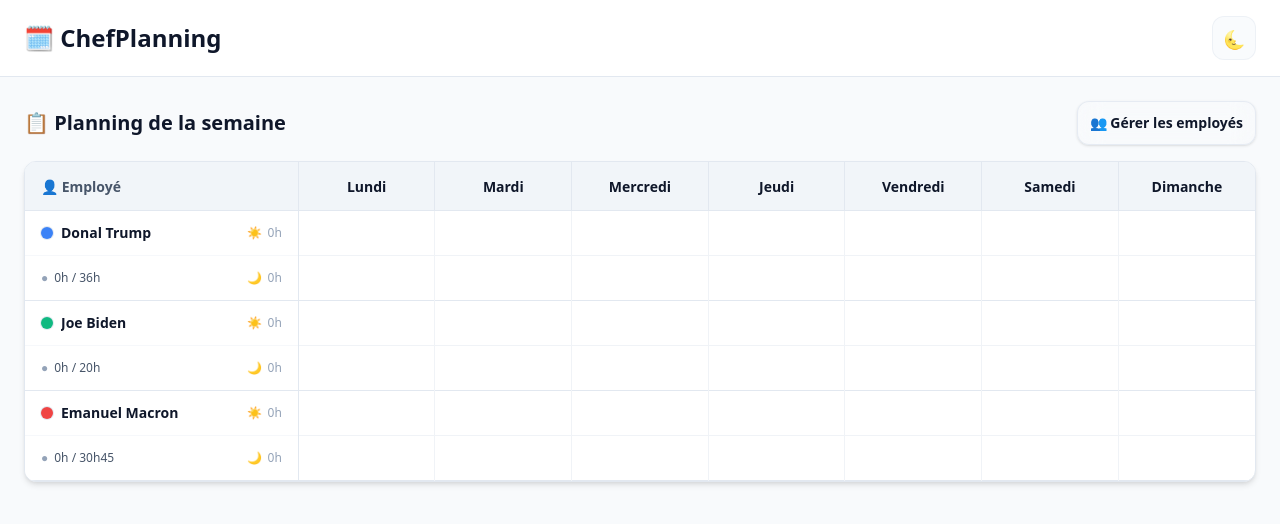
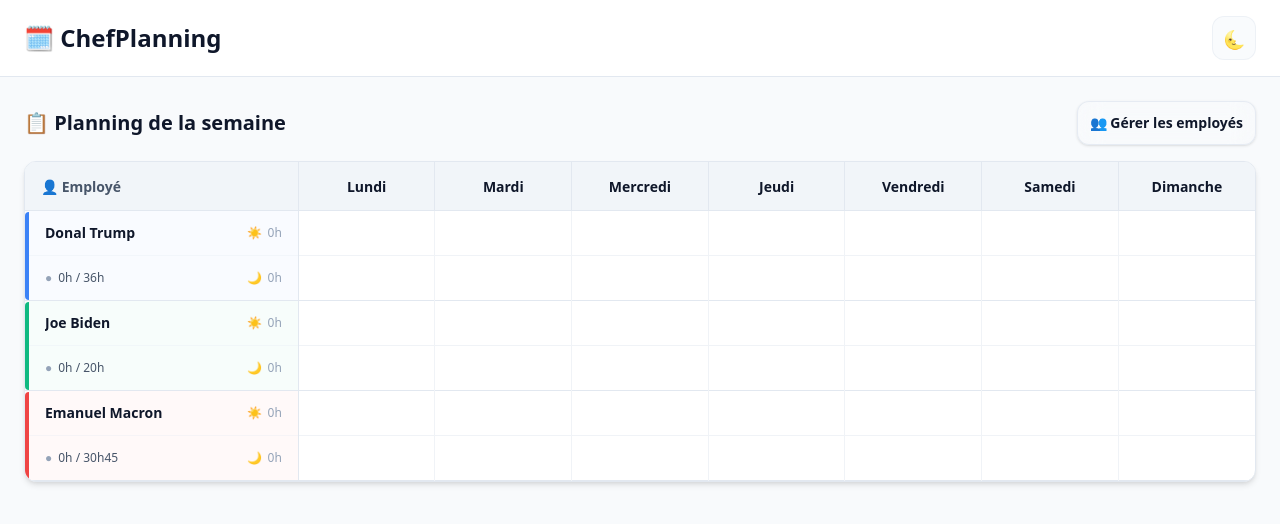
Before and after one commit to Palalde/react, a React (Vite) app in the folder mon-app-react/: page / in a window 1280 px wide. Shown: the top 524 px of the page. Built offline with nearby package versions, Linux system fonts and the light colour scheme.

Commit message:
changement ui/ux

```diff
--- a/mon-app-react/src/features/planning/components/EmployeeRow.jsx
+++ b/mon-app-react/src/features/planning/components/EmployeeRow.jsx
@@ -69,17 +69,19 @@ function EmployeeRow({
         {/* Cellule employé — rowSpan 2 (AM + PM), sticky à gauche */}
         <td
           rowSpan={2}
-          className="sticky left-0 z-10 bg-bg-primary border-r border-border p-0 align-stretch group-hover/row:bg-bg-secondary/30 transition-colors"
+          className="sticky left-0 z-10 border-r border-border p-0 align-stretch transition-colors"
+          style={{ backgroundColor: `${employee.color}08` }}
         >
-          <div className="flex flex-col h-full">
+          <div className="flex h-full">
+            {/* Barre latérale couleur employé */}
+            <div
+              className="w-1 flex-shrink-0 rounded-l-sm"
+              style={{ backgroundColor: employee.color }}
+            />
+            <div className="flex flex-col flex-1 min-w-0">
               {/* ── Ligne AM : Nom + pastille |  total AM ── */}
               <div className="flex items-center justify-between gap-2 px-3 sm:px-4 h-[44px] border-b border-border/30">
                 <div className="flex items-center gap-2 min-w-0">
-                <div
-                  className="w-3 h-3 rounded-full flex-shrink-0 ring-1 ring-border"
-                  style={{ backgroundColor: employee.color }}
-                  aria-label={`Couleur: ${employee.color}`}
-                />
                   <span className="font-semibold text-sm text-text-primary truncate">
                     {employee.name}
                   </span>
@@ -115,6 +117,7 @@ function EmployeeRow({
                 </div>
               </div>
             </div>
+          </div>
         </td>
 
         {/* 7 cellules AM — une par jour */}
```
Lines whose indentation alone changed are shown as unchanged.
